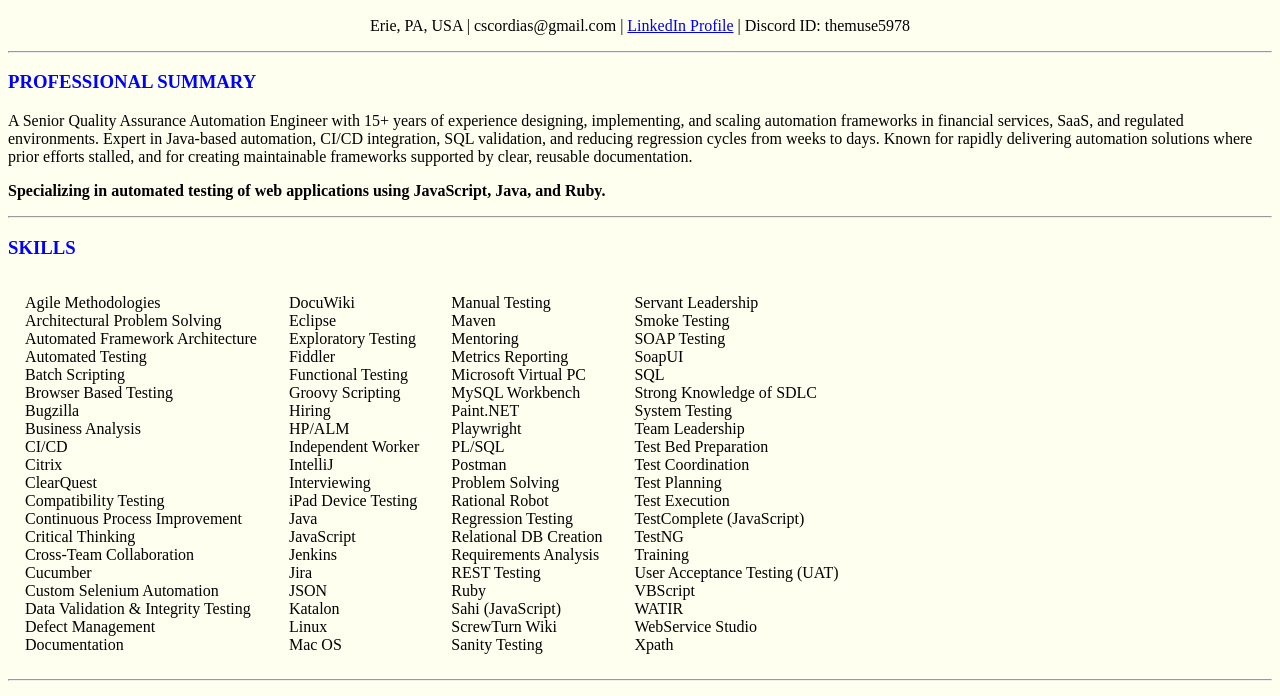
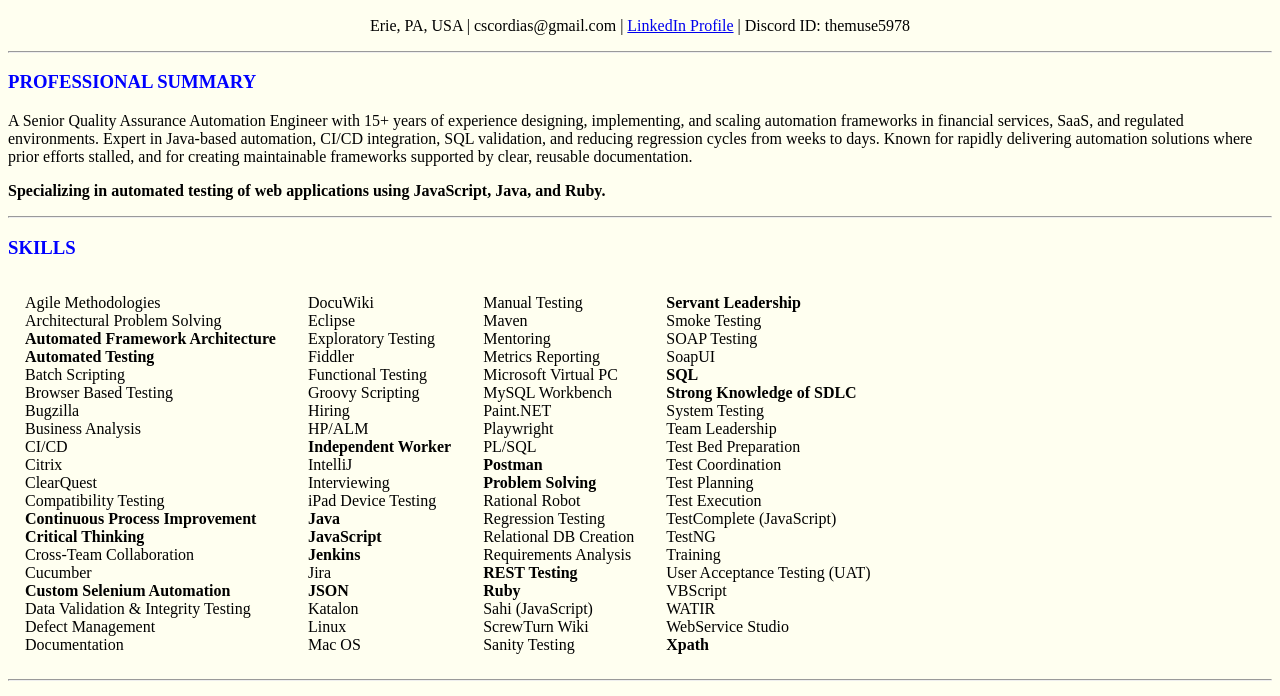
Before and after one commit to TehSpikeyOne/TehSpikeyOne, a plain HTML site: page index.html in a window 1280 px wide. Shown: the part 104-800 px from the top of the page. Drawn offline with Linux system fonts and the light colour scheme.

Commit message:
Update index.html
Bolded some skills, added link to mock project file.

```diff
--- a/index.html
+++ b/index.html
@@ -34,8 +34,8 @@
                 <tr>
                     <td style="vertical-align: top;">Agile Methodologies <br/>
                         Architectural Problem Solving <br/>
-                        Automated Framework Architecture <br/>
-                        Automated Testing <br/>
+                        <b>Automated Framework Architecture</b> <br/>
+                        <b>Automated Testing</b> <br/>
                         Batch Scripting <br/>
                         Browser Based Testing <br/>
                         Bugzilla <br/>
@@ -44,11 +44,11 @@
                         Citrix <br/>
                         ClearQuest <br/>
                         Compatibility Testing <br/>
-                        Continuous Process Improvement <br/>
-                        Critical Thinking <br/>
+                        <b>Continuous Process Improvement</b> <br/>
+                        <b>Critical Thinking</b> <br/>
                         Cross-Team Collaboration <br/>
                         Cucumber <br/>
-                        Custom Selenium Automation <br/>
+                        <b>Custom Selenium Automation</b> <br/>
                         Data Validation & Integrity Testing <br/>
                         Defect Management <br/>
                         Documentation <br/>
@@ -62,15 +62,15 @@
                         Groovy Scripting <br/>
                         Hiring <br/>
                         HP/ALM <br/>
-                        Independent Worker <br/>
+                        <b>Independent Worker</b> <br/>
                         IntelliJ <br/>
                         Interviewing <br/>
                         iPad Device Testing <br/>
-                        Java <br/>
-                        JavaScript <br/>
-                        Jenkins <br/>
+                        <b>Java</b> <br/>
+                        <b>JavaScript</b> <br/>
+                        <b>Jenkins</b> <br/>
                         Jira <br/>
-                        JSON <br/>
+                        <b>JSON</b> <br/>
                         Katalon <br/>
                         Linux <br />
                         Mac OS <br/>
@@ -85,25 +85,25 @@
                         Paint.NET <br/>
                         Playwright <br/>
                         PL/SQL <br/>
-                        Postman <br/>
-                        Problem Solving <br/>
+                        <b>Postman</b> <br/>
+                        <b>Problem Solving</b> <br/>
                         Rational Robot <br/>
                         Regression Testing <br/>
                         Relational DB Creation <br/>
                         Requirements Analysis <br/>
-                        REST Testing <br/>
-                        Ruby <br/>
+                        <b>REST Testing</b> <br/>
+                        <b>Ruby</b> <br/>
                         Sahi (JavaScript) <br/>
                         ScrewTurn Wiki <br/>
                         Sanity Testing <br/>
                     </td>
                     <td style="vertical-align: top;">
-                        Servant Leadership <br/>
+                        <b>Servant Leadership</b> <br/>
                         Smoke Testing <br/>
                         SOAP Testing <br/>
                         SoapUI <br/>
-                        SQL <br/>
-                        Strong Knowledge of SDLC <br/>
+                        <b>SQL</b> <br/>
+                        <b>Strong Knowledge of SDLC</b> <br/>
                         System Testing <br/>
                         Team Leadership <br/>
                         Test Bed Preparation <br/>
@@ -117,7 +117,7 @@
                         VBScript <br/>
                         WATIR <br/>
                         WebService Studio <br/>
-                        Xpath <br/>
+                        <b>Xpath</b> <br/>
                     </td>
                 </tr>
             </tbody>
@@ -318,6 +318,7 @@
             <li>Hover the mouse cursor over the cart icon.</li>
             <li><b>Error: The cursor icon does not change to a hand like it does when hovering over the menu icon.</b></li>
         </ol>
+        <p>More test case examples: <a href="https://docs.google.com/spreadsheets/d/1Am8Fe9Gr2gx2FJbaUiPe960M9fh6Inyri6DwCZtN6O0/edit?usp=sharing" target="_blank">Guru99 Bank Project Test Cases (Waterfall Style)</a></p>
     </body>
 
 </html>
```
